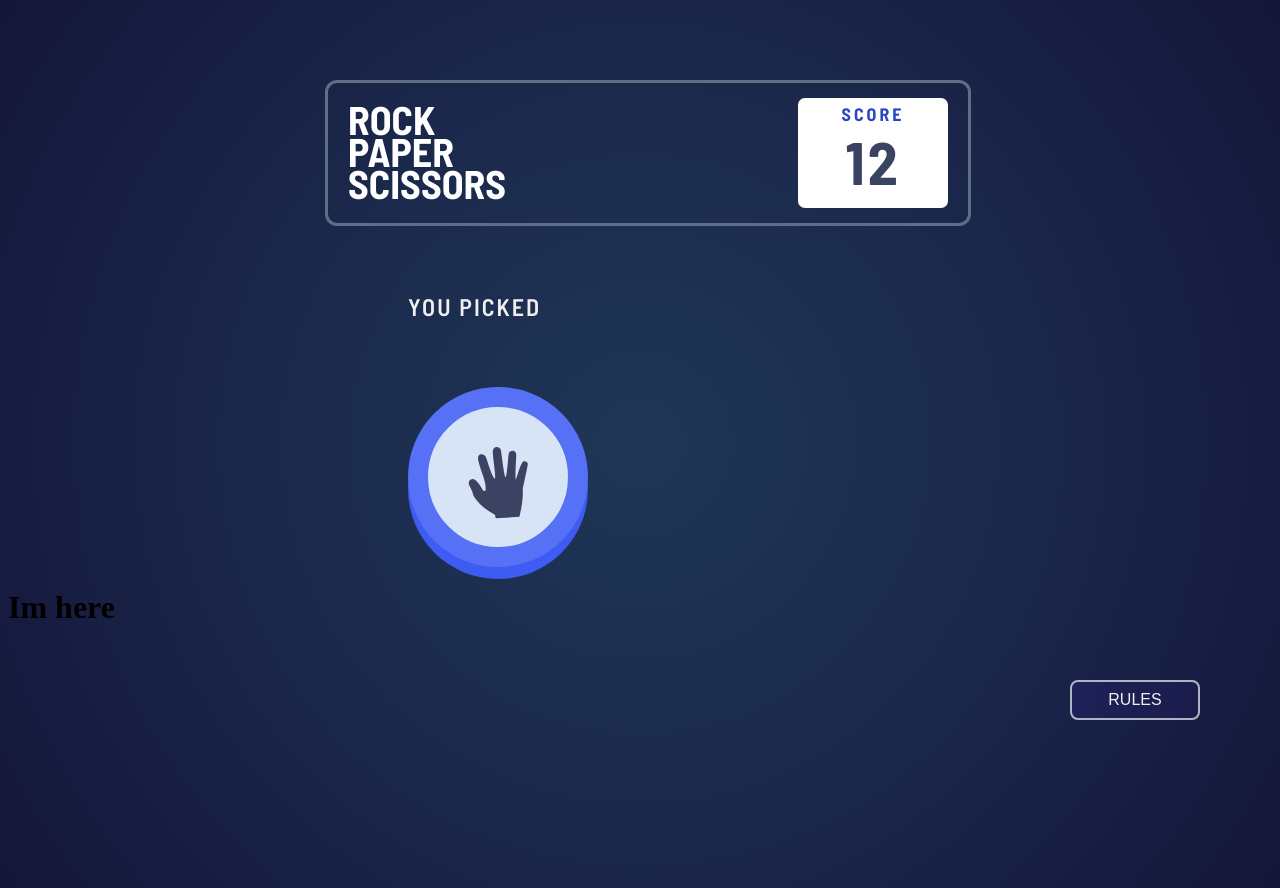
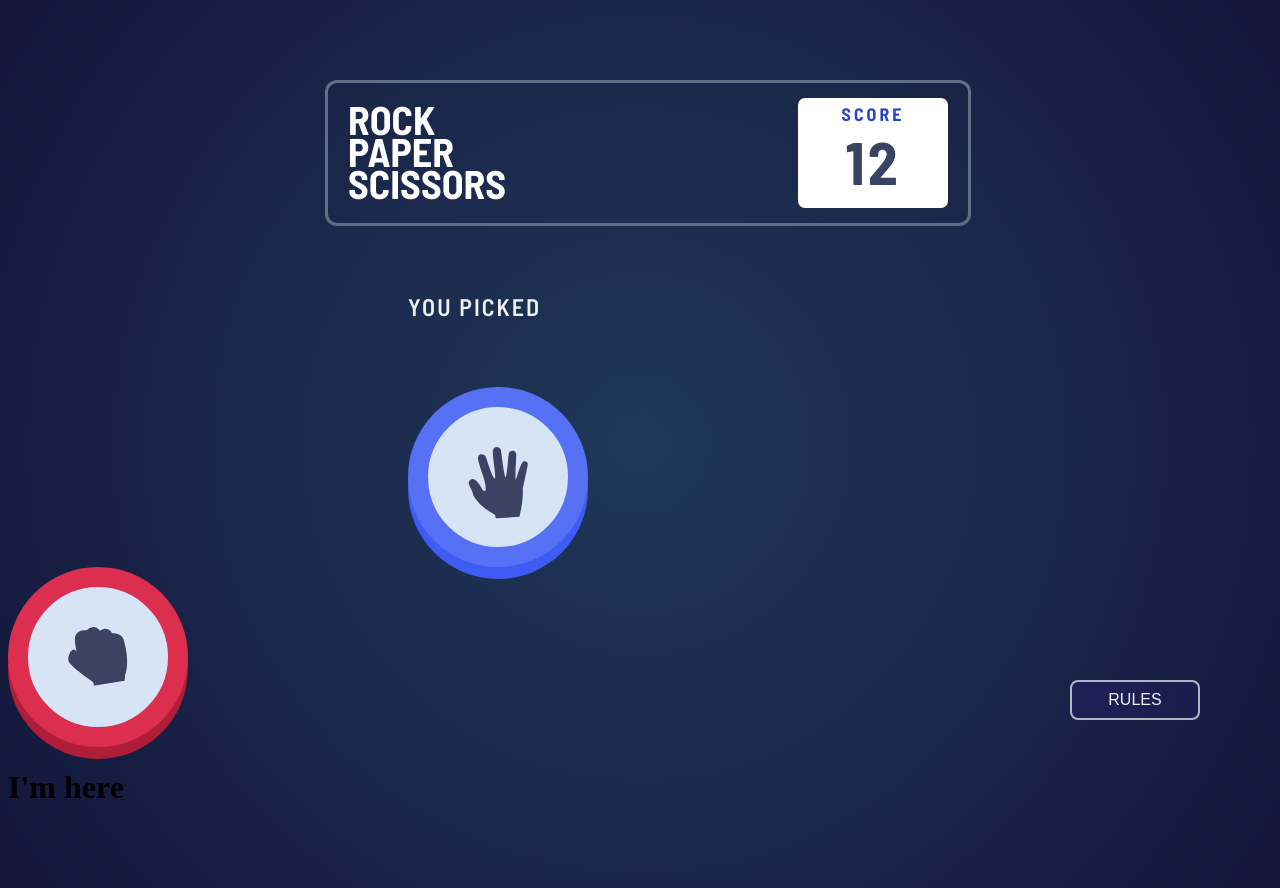
Before and after one commit to CHEGEBB/rock-paper-scissors-game, a React (Create React App) app: page / in a window 1280 px wide. Both pictures are taken after a click on the element 560 px from the left and 382 px from the top of the page. Built offline with nearby package versions, Linux system fonts and the light colour scheme.

Commit message:
added computer choices

```diff
--- a/src/components/ComputerChoice.js
+++ b/src/components/ComputerChoice.js
@@ -1,9 +1,9 @@
 import React, { useEffect, useState } from 'react';
-import PaperComponent from '../components/paper';
+import PaperComputer from '../components/PaperComputer';
 import ScissorsComponent from '../components/scissors';
-import RockComponent from '../components/rock';
+import RockComputer from '../components/RockComputer';
 
-const ComputerChoice = ({ selectedChoice }) => {
+const ComputerChoice = () => {
   const [computerChoice, setComputerChoice] = useState(null);
 
   const getRandomInt = (max) => {
@@ -11,21 +11,21 @@ const ComputerChoice = ({ selectedChoice }) => {
   };
 
   useEffect(() => {
-    if (selectedChoice) {
+    if (computerChoice === null) {
       const randomNumber = getRandomInt(3);
       setComputerChoice(randomNumber);
-      console.log("The selected random int is: " + randomNumber);
+      console.log("The selected random int is: " + randomNumber);  // Log the random number
     }
-  }, [selectedChoice]);
+  }, [computerChoice]);
 
   const renderComputerComponent = () => {
     switch (computerChoice) {
       case 0:
-        return <PaperComponent />;
+        return <PaperComputer />;
       case 1:
         return <ScissorsComponent />;
       case 2:
-        return <RockComponent />;
+        return <RockComputer />;
       default:
         return null;
     }
@@ -34,7 +34,7 @@ const ComputerChoice = ({ selectedChoice }) => {
   return (
     <div className="computer-choice">
       {computerChoice !== null && renderComputerComponent()}
-      <h1>Im here</h1>
+      <h1>I'm here</h1>
     </div>
   );
 };
--- /dev/null
+++ b/src/components/PaperComputer.js
@@ -0,0 +1,29 @@
+// components/PaperComponent.js
+import React, { useContext } from 'react';
+import PaperIcon from '../images/icon-paper.svg';
+import '../sass/paper.scss';
+import { GameContext } from '../context/GameContext';
+
+const PaperComputer = () => {
+  const { selectedChoice, setSelectedChoice } = useContext(GameContext);
+
+  const handleClick = () => {
+    console.log("PaperComputer selected");  // Add this line to debug
+    setSelectedChoice('PaperComputer');
+  };
+
+  // Render only if no choice has been made or if 'Paper' is selected
+  if (selectedChoice && selectedChoice === 'PaperComputer') {
+    return PaperComputer.render();
+  }
+
+  return (
+    <div className="paper" onClick={handleClick}>
+      <div className="hand">
+        <img src={PaperIcon} alt="Paper" />
+      </div>
+    </div>
+  );
+};
+
+export default PaperComputer;
--- /dev/null
+++ b/src/components/RockComputer.js
@@ -0,0 +1,28 @@
+import React, { useContext } from 'react';
+import RockIcon from '../images/icon-rock.svg';
+import '../sass/rock.scss';
+import { GameContext } from '../context/GameContext';
+
+const RockComputer = () => {
+  const { selectedChoice, setSelectedChoice } = useContext(GameContext);
+
+
+  const handleClick = () => {
+    console.log("Rock selected");
+    setSelectedChoice('Rock');
+  };
+
+  if (selectedChoice && selectedChoice === 'Rock') {
+    return RockComputer.render();
+  }
+
+  return (
+    <div className="rock" onClick={handleClick}>
+      <div className="hand">
+        <img src={RockIcon} alt="Rock" />
+      </div>
+    </div>
+  );
+};
+
+export default RockComputer;
```
